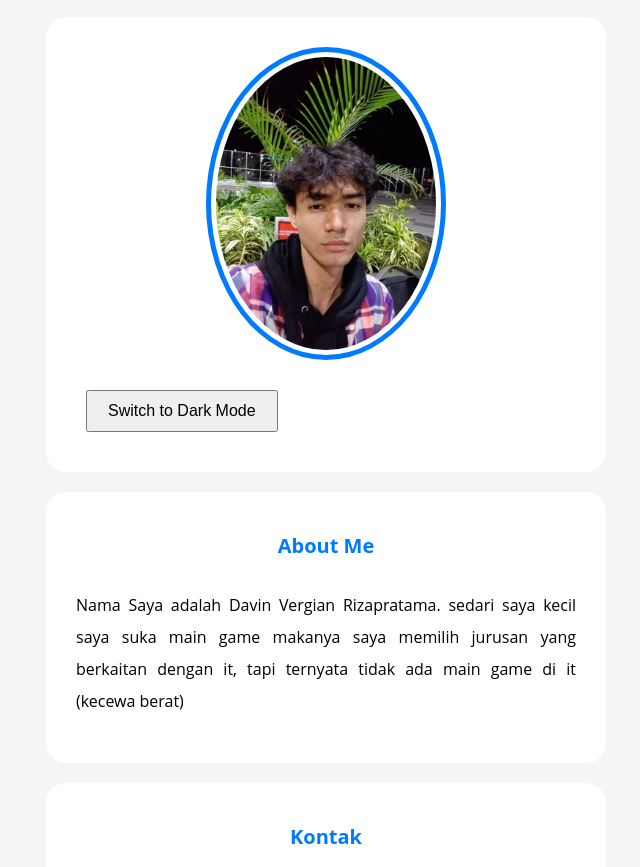
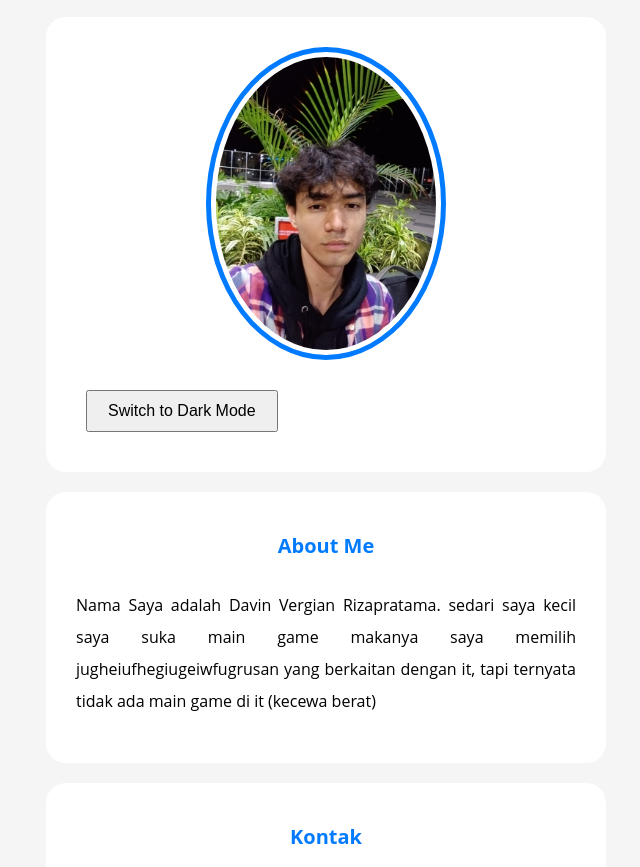
Before and after one commit to DavinVergian/tekweb24_2300016059, a plain HTML site: page index.html in a window 1280 px wide. Shown: the part 145-1012 px from the top of the page, without its empty margins (314-954 px from the left). Drawn offline with Linux system fonts and the light colour scheme.

Commit message:
ganti random deskripsi

```diff
--- a/index.html
+++ b/index.html
@@ -20,7 +20,7 @@
       <h3>About Me</h3>
       <p>
         Nama Saya adalah Davin Vergian Rizapratama. sedari saya kecil saya suka
-        main game makanya saya memilih jurusan yang berkaitan dengan it, tapi
+        main game makanya saya memilih jugheiufhegiugeiwfugrusan yang berkaitan dengan it, tapi
         ternyata tidak ada main game di it (kecewa berat)
       </p>
     </div>
```
